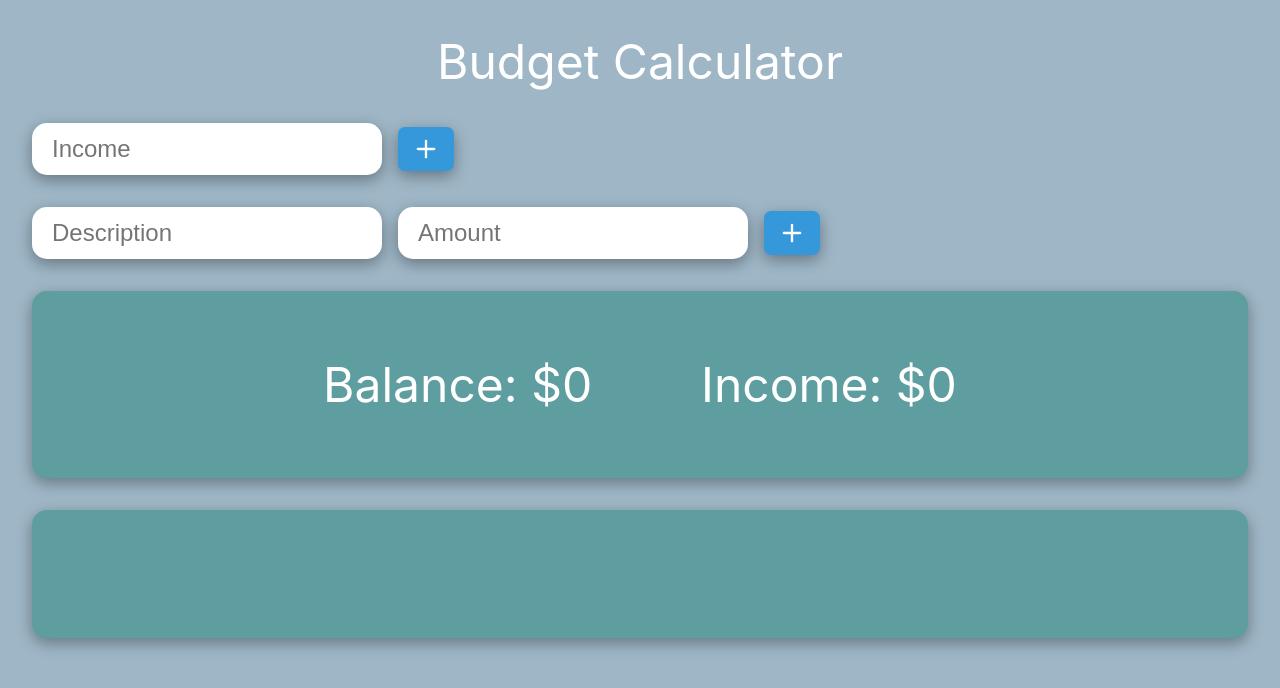
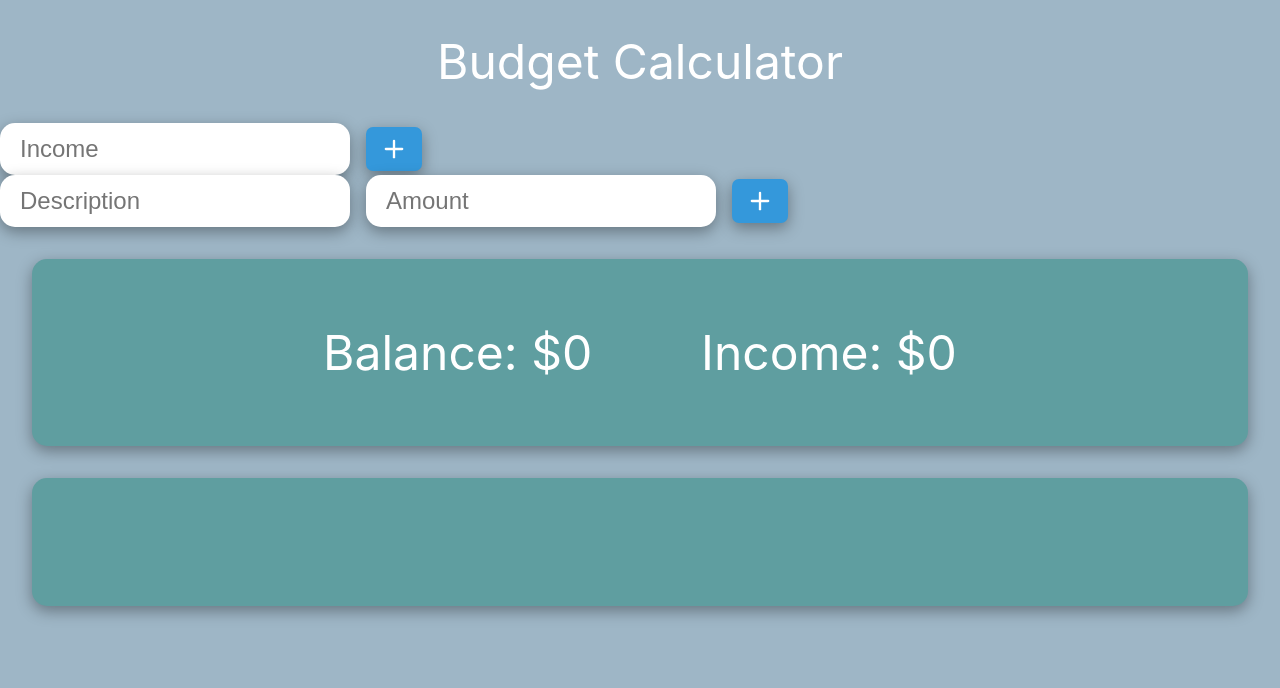
Before and after one commit to cw417/react-budget-calc, a React (Create React App) app in the folder client/: page / in a window 1280 px wide. Shown: the top 688 px of the page. Built offline with nearby package versions, Linux system fonts and the light colour scheme.

Commit message:
Add styling prop to Input component

```diff
--- a/client/src/App.tsx
+++ b/client/src/App.tsx
@@ -101,11 +101,13 @@ function App() {
       <Header
         title={APP_TITLE}
       />
+      <div className='m-outer'>
         <Input
           numberOfInputs={1}
           buttonText={<FiPlus />}
           placeholder1={"Income"}
           updateFunction={updateIncome}
+          styling={'flex-row-center'}
         />
         <Input
           numberOfInputs={2}
@@ -113,7 +115,9 @@ function App() {
           placeholder1={"Description"}
           placeholder2={"Amount"}
           updateFunction={addExpense}
+          styling={'flex-row-center'}
         />
+      </div>
       <InfoDisplay
         balance={getBalance()}
         income={income}
--- a/client/src/components/Input.tsx
+++ b/client/src/components/Input.tsx
@@ -7,9 +7,10 @@ type Props = {
   buttonText: string | JSX.Element;
   placeholder1: string;
   placeholder2?: string;
+  styling?: string;
 }
 
-export default function BudgetInput({ numberOfInputs, updateFunction, labelText, buttonText, placeholder1, placeholder2 } : Props) {
+export default function BudgetInput({ numberOfInputs, updateFunction, labelText, buttonText, placeholder1, placeholder2, styling } : Props) {
 
   const input1Ref = useRef<HTMLInputElement | null>(null);
   const input2Ref = useRef<HTMLInputElement | null>(null);
@@ -45,7 +46,7 @@ export default function BudgetInput({ numberOfInputs, updateFunction, labelText,
   }
 
   return (
-    <div className='input-container m-2'>
+    <div className={`input-container my-2 ${styling}`}>
       <label>{labelText}</label>
       <input
         className='input'
```
Lines whose indentation alone changed are shown as unchanged.
